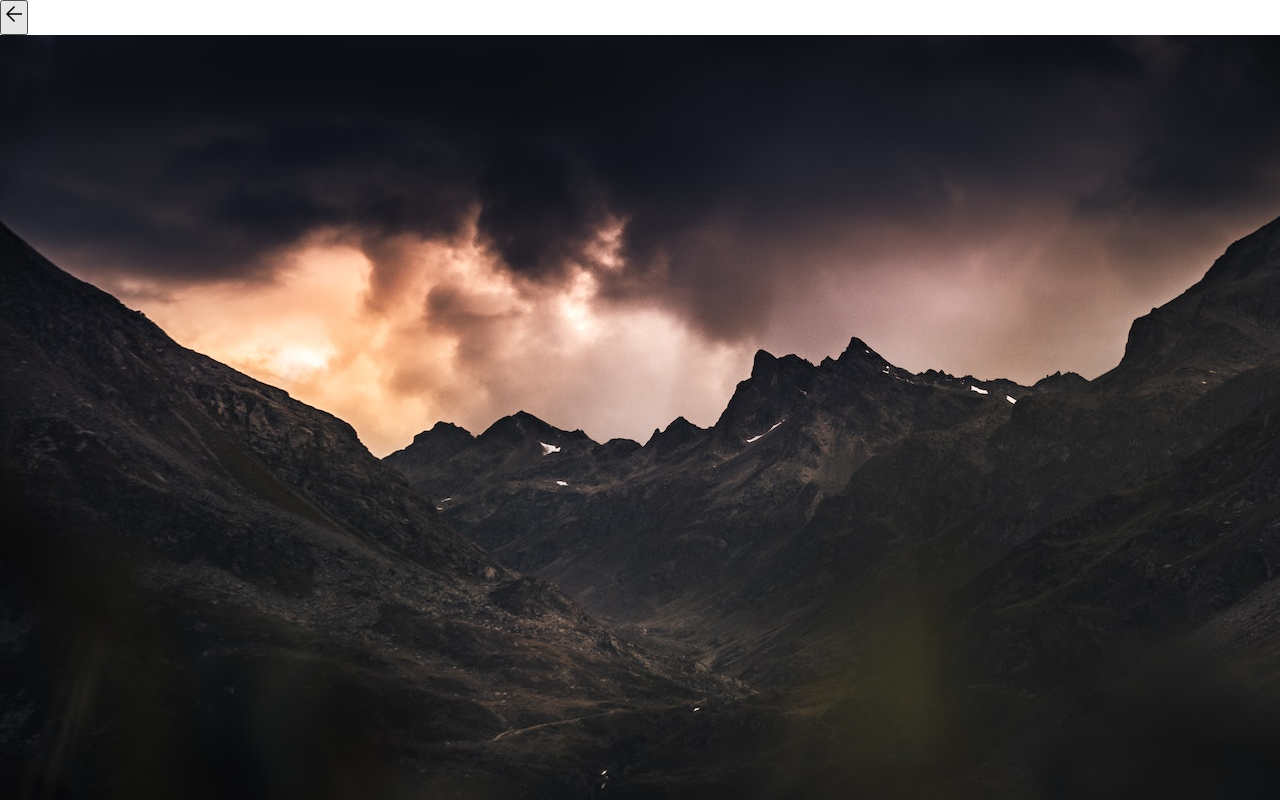
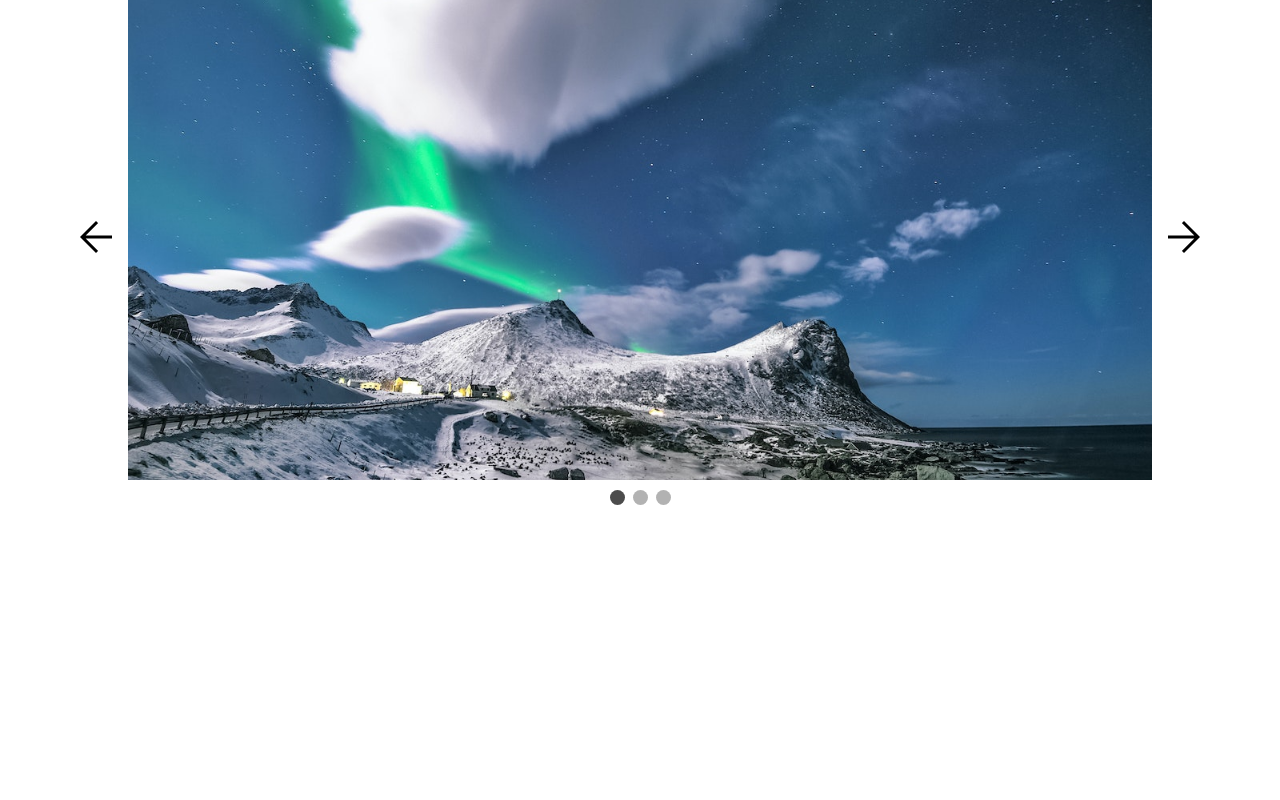
Before and after one commit to deejayjay/Image-Carousel, a plain HTML site: page index.html in a window 1280 px wide. Shown: the top 800 px of the page. Drawn offline with nearby package versions, Linux system fonts and the light colour scheme.

Commit message:
Completes the main css

```diff
--- a/css/styles.css
+++ b/css/styles.css
@@ -1,3 +1,66 @@
 .material-symbols-outlined {
   font-variation-settings: 'FILL' 0, 'wght' 400, 'GRAD' 0, 'opsz' 48;
 }
+
+.carousel {
+  position: relative;
+  height: 480px;
+  width: 80%;
+  margin: 0 auto;
+}
+
+.carousel__image {
+  width: 100%;
+  height: 100%;
+  object-fit: cover;
+}
+
+.carousel__track-container {
+  background-color: aquamarine;
+  height: 100%;
+  position: relative;
+}
+
+.carousel__slide {
+  position: absolute;
+  inset: 0;
+}
+
+.carousel__button {
+  position: absolute;
+  top: 50%;
+  transform: translateY(-50%);
+  background: transparent;
+  border: none;
+  cursor: pointer;
+}
+
+.carousel__button .material-symbols-outlined {
+  font-size: 3rem;
+}
+
+.carousel__button--left {
+  left: -56px;
+}
+.carousel__button--right {
+  right: -56px;
+}
+
+.carousel__nav {
+  display: flex;
+  gap: 8px;
+  justify-content: center;
+  padding: 10px 0;
+}
+
+.carousel__indicator {
+  border: 0;
+  border-radius: 50%;
+  width: 15px;
+  height: 15px;
+  background-color: rgba(0, 0, 0, 0.3);
+}
+
+.carousel__indicator.current-slide {
+  background-color: rgba(0, 0, 0, 0.7);
+}
--- a/index.html
+++ b/index.html
@@ -12,27 +12,27 @@
   </head>
   <body>
     <div class="carousel">
-      <button class="carousel__button carousel__button--right" type="button">
+      <button class="carousel__button carousel__button--left" type="button">
         <span class="material-symbols-outlined"> arrow_back </span>
       </button>
       <div class="carousel__track-container">
         <ul class="carousel__track">
           <li class="carousel__slide">
-            <img src="./assets/images/slide-1.jpg" alt="" />
+            <img src="./assets/images/slide-1.jpg" alt="" class="carousel__image" />
           </li>
           <li class="carousel__slide">
-            <img src="./assets/images/slide-2.jpg" alt="" />
+            <img src="./assets/images/slide-2.jpg" alt="" class="carousel__image" />
           </li>
           <li class="carousel__slide">
-            <img src="./assets/images/slide-3.jpg" alt="" />
+            <img src="./assets/images/slide-3.jpg" alt="" class="carousel__image" />
           </li>
         </ul>
       </div>
-      <button class="carousel__button carousel__button--left" type="button">
+      <button class="carousel__button carousel__button--right" type="button">
         <span class="material-symbols-outlined"> arrow_forward </span>
       </button>
       <div class="carousel__nav">
-        <button class="carousel__indicator"></button>
+        <button class="carousel__indicator current-slide"></button>
         <button class="carousel__indicator"></button>
         <button class="carousel__indicator"></button>
       </div>
```
